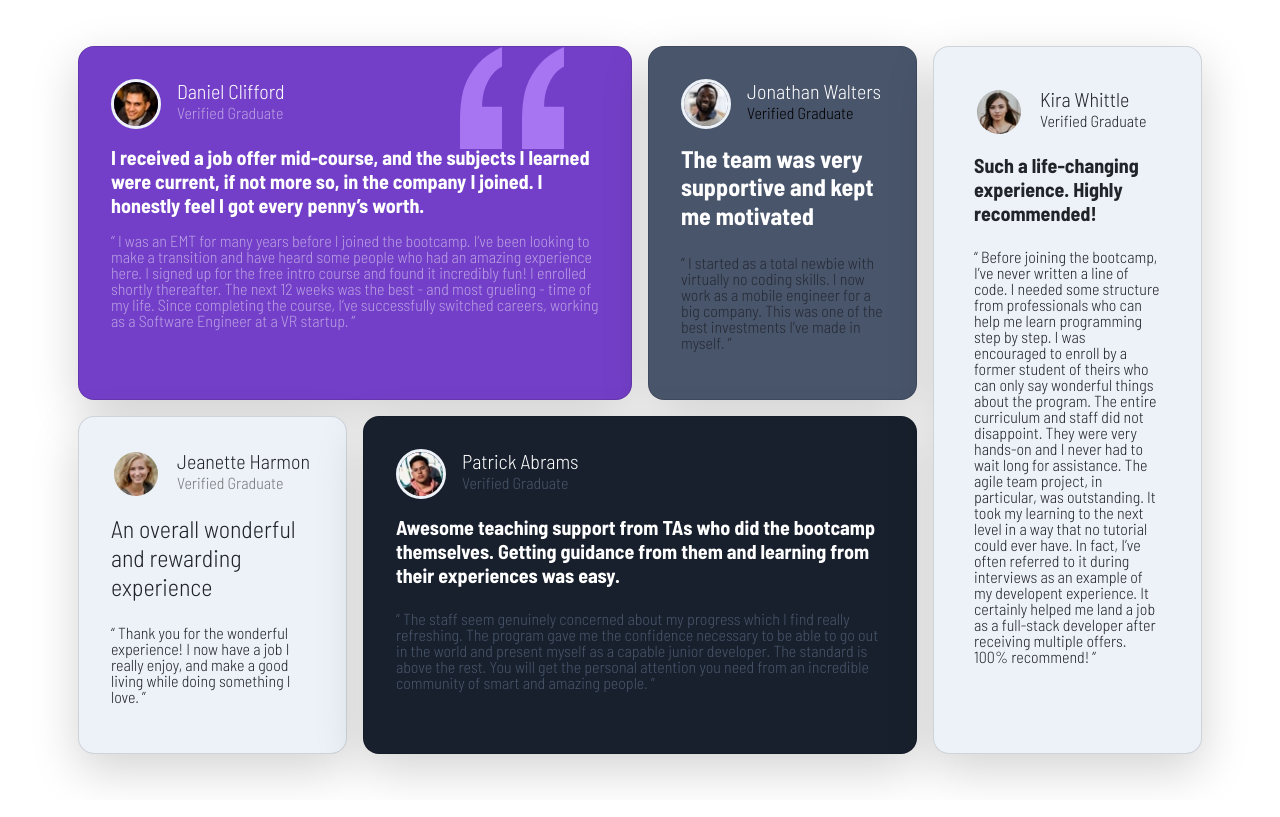
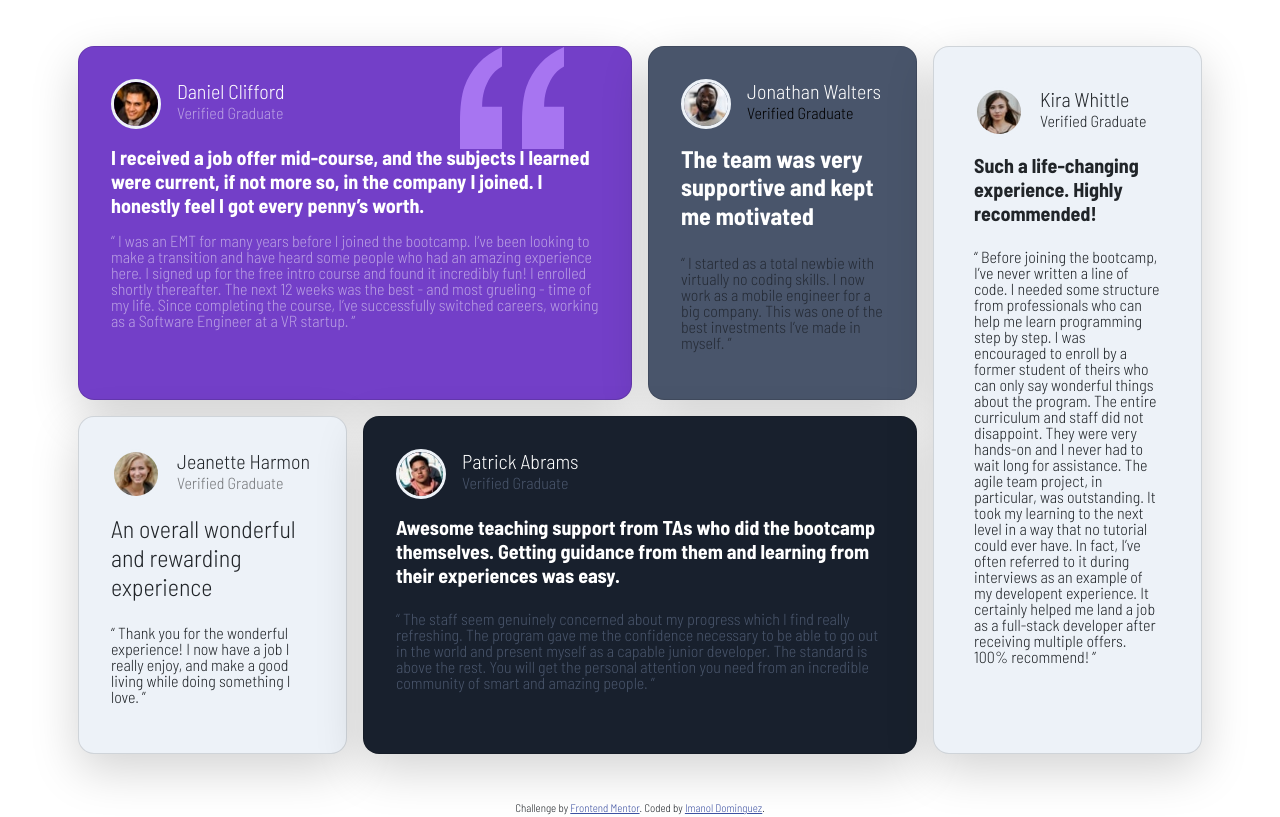
Before and after one commit to imadominguez/Frontend-Mentor-Testimonials-Grid, a website: page index.html in a window 1280 px wide. Drawn offline with nearby package versions, Linux system fonts and the light colour scheme.

Commit message:
first commit

```diff
--- a/index.html
+++ b/index.html
@@ -9,7 +9,7 @@
   <link rel="stylesheet" href="./sass/reducido.css">
   <link rel="icon" type="image/png" sizes="32x32" href="./images/favicon-32x32.png">
 
-  <title>Frontend Mentor | [Challenge Name Here]</title>
+  <title>Frontend Mentor | [Imanol Dominguez]</title>
 
   <!-- Feel free to remove these styles or customise in your own stylesheet 👍 -->
   <style>
@@ -171,11 +171,11 @@
     </div>
 
   </main>
+  <div class="attribution">
+    Challenge by <a href="https://www.frontendmentor.io?ref=challenge" target="_blank">Frontend Mentor</a>.
+    Coded by <a href="https://github.com/imadominguez">Imanol Dominguez</a>.
+  </div>
 
-  <!-- <div class="attribution">
-    Challenge by <a href="https://www.frontendmentor.io?ref=challenge" target="_blank">Frontend Mentor</a>.
-    Coded by <a href="#">Your Name Here</a>.
-  </div> -->
 
 
 
```
